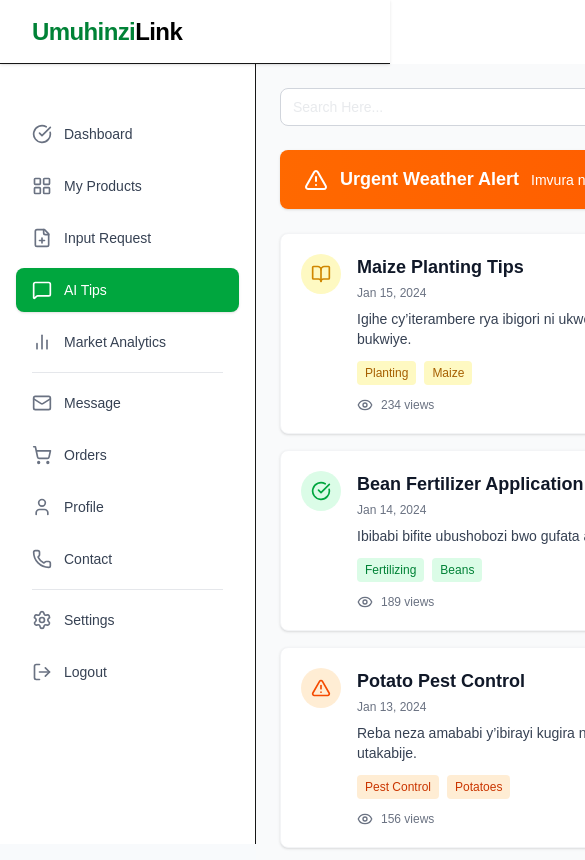
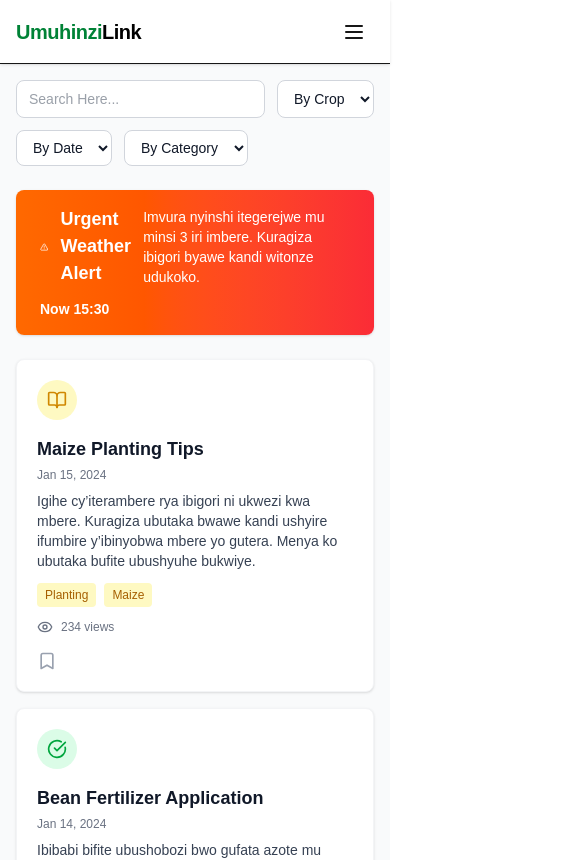
Before and after one commit to IRANZI/UmuhinziLink, a Next.js app: page /farmer_dashboard/ai in a window 390 px wide. Shown: the top 860 px of the page, 585 px wide, since content can reach past the window. Built offline with nearby package versions, Linux system fonts and the light colour scheme.

Commit message:
Responsiveness

```diff
--- a/app/farmer_dashboard/ai/page.tsx
+++ b/app/farmer_dashboard/ai/page.tsx
@@ -1,4 +1,5 @@
-import React from "react";
+"use client";
+import React, { useState } from "react";
 import {
   LayoutGrid,
   BookOpen,
@@ -16,6 +17,8 @@ import {
   User,
   Phone,
   Mail,
+  Menu,
+  X,
 } from "lucide-react";
 import Link from "next/link";
 
@@ -76,29 +79,33 @@ const tips = [
   },
 ];
 
-const Logo = () => (
-  <span className="font-extrabold text-2xl tracking-tight">
-    <span className="text-green-700">Umuhinzi</span>
-    <span className="text-black">Link</span>
-  </span>
-);
+export default function AiDashboard() {
+  const [sidebarOpen, setSidebarOpen] = useState(false);
 
-export default function AiDashboard() {
   return (
     <div className="flex flex-col min-h-screen bg-[#F8FAFC]">
       {/* Header */}
-      <header className="sticky top-0 z-30 bg-white border-b h-16 flex items-center px-8 shadow-sm">
-        <span className="font-extrabold text-2xl tracking-tight">
-          <span className="text-green-700">Umuhinzi</span><span className="text-black">Link</span>
+      <header className="sticky top-0 z-30 bg-white border-b h-16 flex items-center justify-between px-4 sm:px-8 shadow-sm">
+        <span className="font-extrabold text-xl sm:text-2xl tracking-tight">
+          <span className="text-green-700">Umuhinzi</span>
+          <span className="text-black">Link</span>
         </span>
+        <button
+          className="sm:hidden p-2 rounded-lg hover:bg-gray-100"
+          onClick={() => setSidebarOpen(!sidebarOpen)}
+        >
+          {sidebarOpen ? <X className="w-6 h-6" /> : <Menu className="w-6 h-6" />}
+        </button>
       </header>
 
       <div className="flex flex-1 min-h-0">
         {/* Sidebar */}
-        <aside className="w-64 bg-white border-r flex flex-col fixed left-0 top-16 h-[calc(100vh-4rem)] overflow-y-auto">
-          <div className="p-6">
-          </div>
-          <nav className="flex-1 px-4 space-y-2">
+        <aside
+          className={`bg-white border-r flex flex-col fixed sm:static sm:translate-x-0 top-16 sm:top-0 left-0 h-[calc(100vh-4rem)] sm:h-auto overflow-y-auto w-64 z-40 transition-transform transform ${
+            sidebarOpen ? "translate-x-0" : "-translate-x-full"
+          }`}
+        >
+          <nav className="flex-1 px-4 py-4 space-y-2">
             {menuItems.map((m, index) => {
               const isActive = m.label === "AI Tips";
               const showDivider = index === 4 || index === 8;
@@ -124,30 +131,27 @@ export default function AiDashboard() {
         </aside>
 
         {/* Main Content */}
-        <div className="flex-1 flex flex-col">
-
-        {/* Main Content */}
-        <main className="flex-1 p-6 overflow-auto ml-64 space-y-6 bg-gray-50 min-h-0 overflow-auto">
+        <main className="flex-1 p-4 sm:p-6 overflow-auto sm:ml-64 space-y-6 bg-gray-50">
           {/* Search & Filters */}
-          <div className="flex items-center gap-4 mb-6">
+          <div className="flex flex-wrap gap-3 mb-6">
             <input
               type="text"
               placeholder="Search Here..."
-              className="border border-gray-300 rounded-lg py-2 px-3  text-sm w-300 text-gray-300 bg-white"
+              className="border border-gray-300 rounded-lg py-2 px-3 text-sm flex-1 min-w-[200px] text-gray-700 bg-white"
             />
             <select className="border border-gray-300 rounded-lg py-2 px-3 text-gray-900 text-sm bg-white">
               <option>By Crop</option>
             </select>
-            <select className="border border-gray-300 rounded-lg py-2 px-3  text-gray-900  text-sm bg-white">
+            <select className="border border-gray-300 rounded-lg py-2 px-3 text-gray-900 text-sm bg-white">
               <option>By Date</option>
             </select>
-            <select className="border border-gray-300 rounded-lg py-2 px-3  text-gray-900  text-sm bg-white">
+            <select className="border border-gray-300 rounded-lg py-2 px-3 text-gray-900 text-sm bg-white">
               <option>By Category</option>
             </select>
           </div>
 
           {/* Weather Alert */}
-          <div className="rounded-lg shadow-sm mb-6 bg-gradient-to-r from-orange-500 to-red-500 text-white flex items-center px-6 py-4 justify-between">
+          <div className="rounded-lg shadow-sm mb-6 bg-gradient-to-r from-orange-500 to-red-500 text-white flex flex-col sm:flex-row sm:items-center px-6 py-4 justify-between gap-3">
             <div className="flex items-center gap-3">
               <AlertTriangle className="w-6 h-6" />
               <span className="font-semibold">Urgent Weather Alert</span>
@@ -159,50 +163,55 @@ export default function AiDashboard() {
           </div>
 
           {/* Main Content Grid */}
-          <div className="flex gap-6">
+          <div className="flex flex-col lg:flex-row gap-6">
             {/* Tips Section */}
             <div className="flex-1 space-y-4">
               {tips.map((tip, idx) => (
                 <div
                   key={idx}
-                  className="bg-white rounded-lg shadow-sm border border-gray-100 flex items-start gap-4 p-5"
+                  className="bg-white rounded-lg shadow-sm border border-gray-100 flex flex-col sm:flex-row items-start gap-4 p-5"
                 >
                   <div
                     className={`w-10 h-10 flex items-center justify-center rounded-full ${
-                      tip.color === 'yellow' ? 'bg-yellow-100' :
-                      tip.color === 'green' ? 'bg-green-100' :
-                      tip.color === 'orange' ? 'bg-orange-100' :
-                      'bg-blue-100'
+                      tip.color === "yellow"
+                        ? "bg-yellow-100"
+                        : tip.color === "green"
+                        ? "bg-green-100"
+                        : tip.color === "orange"
+                        ? "bg-orange-100"
+                        : "bg-blue-100"
                     }`}
                   >
-                    <tip.icon className={`w-5 h-5 ${
-                      tip.color === 'yellow' ? 'text-yellow-600' :
-                      tip.color === 'green' ? 'text-green-600' :
-                      tip.color === 'orange' ? 'text-orange-600' :
-                      'text-blue-600'
-                    }`} />
+                    <tip.icon
+                      className={`w-5 h-5 ${
+                        tip.color === "yellow"
+                          ? "text-yellow-600"
+                          : tip.color === "green"
+                          ? "text-green-600"
+                          : tip.color === "orange"
+                          ? "text-orange-600"
+                          : "text-blue-600"
+                      }`}
+                    />
                   </div>
                   <div className="flex-1">
                     <div className="flex items-center gap-2 mb-1">
-                      <span className="font-semibold text-gray-900">
-                        {tip.title}
-                      </span>
+                      <span className="font-semibold text-gray-900">{tip.title}</span>
                     </div>
-                    <div className="text-xs text-gray-500 mb-2">
-                      {tip.date}
-                    </div>
-                    <div className="text-gray-700 text-sm mb-3">
-                      {tip.description}
-                    </div>
+                    <div className="text-xs text-gray-500 mb-2">{tip.date}</div>
+                    <div className="text-gray-700 text-sm mb-3">{tip.description}</div>
                     <div className="flex flex-wrap gap-2 mb-3">
                       {tip.tags.map((tag, i) => (
                         <span
                           key={i}
                           className={`text-xs px-2 py-1 rounded ${
-                            tip.color === 'yellow' ? 'bg-yellow-100 text-yellow-700' :
-                            tip.color === 'green' ? 'bg-green-100 text-green-700' :
-                            tip.color === 'orange' ? 'bg-orange-100 text-orange-700' :
-                            'bg-blue-100 text-blue-700'
+                            tip.color === "yellow"
+                              ? "bg-yellow-100 text-yellow-700"
+                              : tip.color === "green"
+                              ? "bg-green-100 text-green-700"
+                              : tip.color === "orange"
+                              ? "bg-orange-100 text-orange-700"
+                              : "bg-blue-100 text-blue-700"
                           }`}
                         >
                           {tag}
@@ -213,7 +222,7 @@ export default function AiDashboard() {
                       <Eye className="w-4 h-4" /> {tip.views} views
                     </div>
                   </div>
-                  <button className="text-gray-400 hover:text-green-600">
+                  <button className="text-gray-400 hover:text-green-600 self-start sm:self-auto">
                     <Bookmark className="w-5 h-5" />
                   </button>
                 </div>
@@ -221,7 +230,7 @@ export default function AiDashboard() {
             </div>
 
             {/* Right Sidebar */}
-            <div className="w-80 flex flex-col gap-6">
+            <div className="w-full lg:w-80 flex flex-col gap-6">
               {/* AI Assistant */}
               <div className="bg-white rounded-lg shadow-sm border border-gray-100 p-6">
                 <div className="flex items-center gap-2 mb-4">
@@ -234,12 +243,10 @@ export default function AiDashboard() {
                   className="w-full border border-gray-300 rounded-lg py-2 px-3 text-sm mb-3 placeholder-gray-500"
                   placeholder="Baza ikibazo cyawe mu Kinyarwanda..."
                 />
-                <button className="bg-green-600 hover:bg-green-700 text-white font-medium px-4 py-2 rounded-lg w-full text-sm  cursor-pointer">
+                <button className="bg-green-600 hover:bg-green-700 text-white font-medium px-4 py-2 rounded-lg w-full text-sm">
                   Send
                 </button>
-                <div className="text-xs text-gray-500 mt-2">
-                  ⚪ AI will respond in Kinyarwanda
-                </div>
+                <div className="text-xs text-gray-500 mt-2">⚪ AI will respond in Kinyarwanda</div>
               </div>
 
               {/* Saved Tips */}
@@ -294,6 +301,5 @@ export default function AiDashboard() {
         </main>
       </div>
     </div>
-    </div>
   );
 }
```
